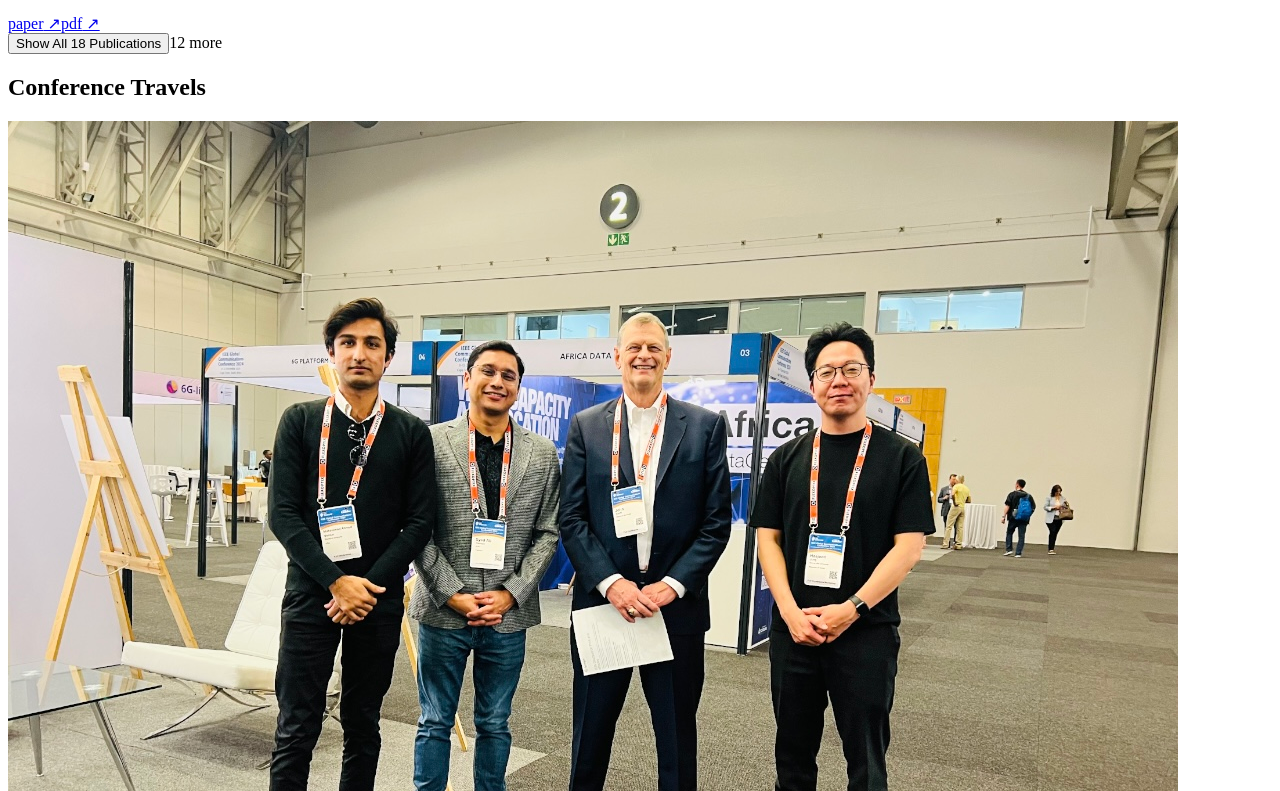
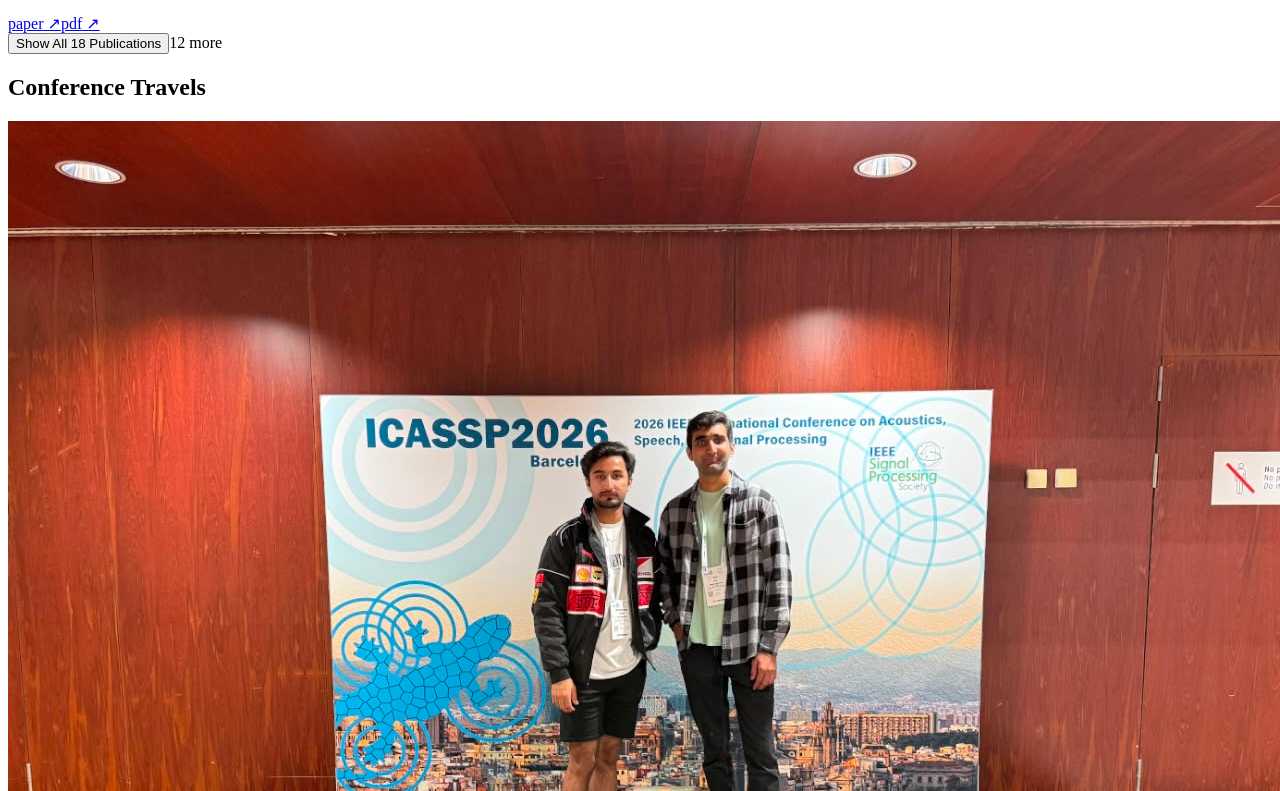
Before and after one commit to ahmd-mohsin/ahmd-mohsin.github.io, a Next.js app: page /home in a window 1280 px wide. Shown: the part 2489-3280 px from the top of the page. Built offline with nearby package versions, Linux system fonts and the light colour scheme.

Commit message:
[major] Added ICASSP

```diff
--- a/src/components/ConferenceTravelsSection.tsx
+++ b/src/components/ConferenceTravelsSection.tsx
@@ -3,6 +3,7 @@
 import { useState } from "react";
 
 const travels = [
+  { image: "/ICASSP.jpeg", event: "IEEE ICASSP 2026", location: "Barcelona, Spain", caption: "Presenting work on diffusion models and non-stationary channel estimation" },
   { image: "/ieeeglobecom2024_1.jpeg", event: "IEEE Globecom 2024", location: "Cape Town, South Africa", caption: "Presenting research on AI-driven wireless networks" },
   { image: "/ieeeglobecom2024_2.jpeg", event: "IEEE Globecom 2024", location: "Cape Town, South Africa", caption: "Presenting research on AI-driven wireless networks" },
   { image: "/ieeeicc2025_1.jpeg", event: "IEEE ICC 2025", location: "Montreal, Canada", caption: "Best Workshop Paper Award for RAG-optimized wireless perception" },
```
Also changed, not shown: public/ICASSP.jpeg (added).
